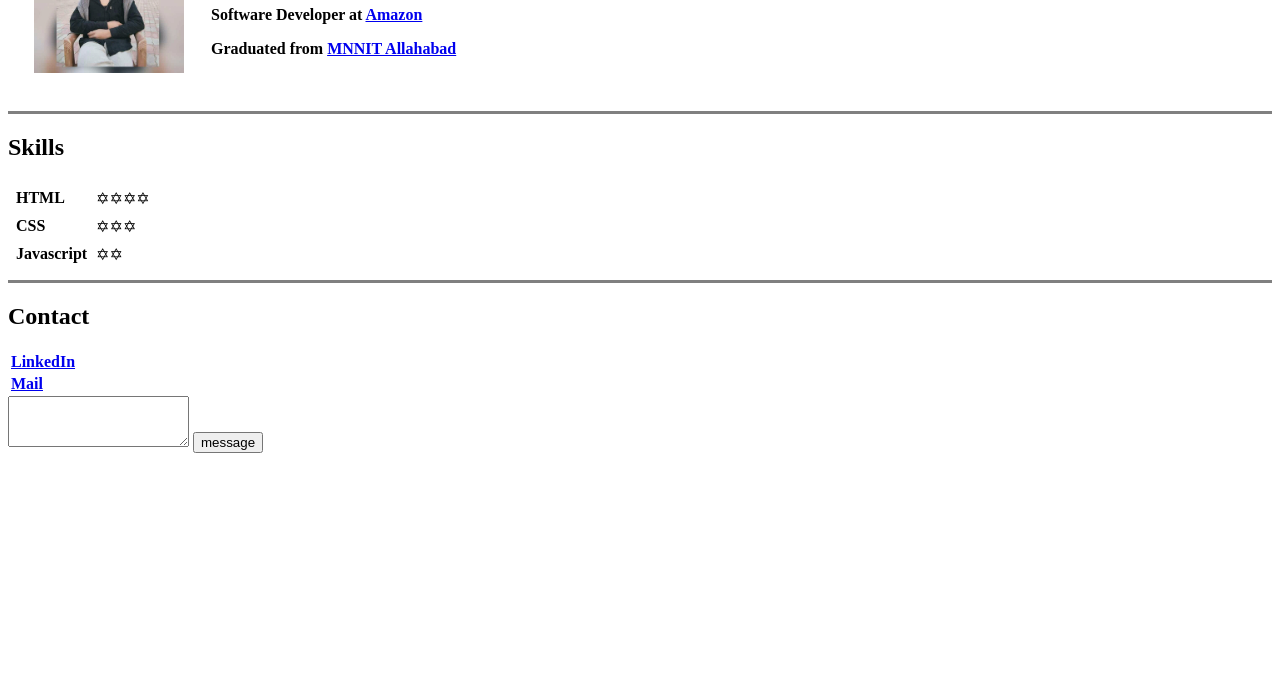
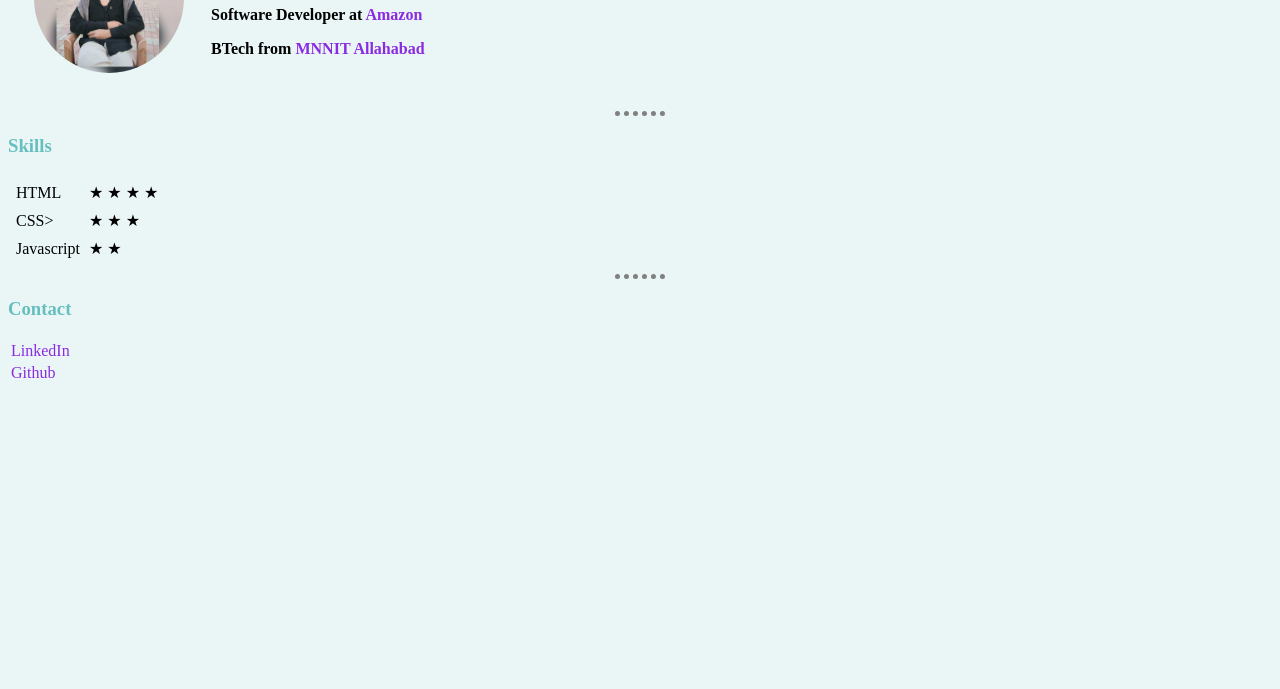
Before and after one commit to nitinkumar20/portfolio, a plain HTML site: page index.html in a window 1280 px wide. Shown: the part 111-800 px from the top of the page. Drawn offline with Linux system fonts and the light colour scheme.

Commit message:
CSS added

```diff
--- /dev/null
+++ b/CSS/style.css
@@ -0,0 +1,29 @@
+body {
+    background-color: #EAF6F6;
+}
+
+hr {
+
+    border-style: none;
+    border-top-style: dotted;
+    border-width: 5px;
+    border-color: grey;
+    width: 4%;
+}
+
+h1,h3
+{
+   color: #66bfbf;
+}
+
+img {
+    border-radius: 50%;
+  }
+
+  a:link
+  {
+
+    color: blueviolet;
+    text-decoration: none;
+
+  }
--- a/index.html
+++ b/index.html
@@ -6,6 +6,8 @@
     <meta http-equiv="X-UA-Compatible" content="IE=edge">
     <meta name="viewport" content="width=device-width, initial-scale=1.0">
     <title>Welcome</title>
+    <link rel="stylesheet" href="CSS/style.css">
+
 </head>
 
 <body>
@@ -14,14 +16,14 @@
 
         <tr>
             <td>
-                <img src="./images/avatar.jpg" alt="profile picture" width="150" height="150" >
+                <img src="./images/avatar.jpg" alt="profile picture" width="150" height="150">
             </td>
             <td>
                 <h1>Nitin Kumar</h1>
 
-                <p><b>Software Developer at <a href="amazon.com">Amazon</a> </b> </p>
+                <p><b>Software Developer at <a href="http://amazon.com">Amazon</a> </b> </p>
 
-                <p><b>Graduated from <a href="http://www.mnnit.ac.in">MNNIT Allahabad</a> </b> </p>
+                <p><b>BTech from <a href="http://www.mnnit.ac.in">MNNIT Allahabad</a> </b> </p>
 
 
             </td>
@@ -29,53 +31,48 @@
 
     </table>
 
-    <hr size="3" noshade >
+    <hr>
 
-    <h2>Skills</h2>
+    <h3>Skills</h3>
 
-    <table cellspacing ="7">
+    <table cellspacing="7">
 
         <tr>
-          <td> <b>HTML</b></td>
-          <td>✡✡✡✡</td>
+            <td> HTML</td>
+            <td>★ ★ ★ ★ </td>
         </tr>
 
         <tr>
-        <td> <b>CSS</b></td>
-        <td>✡✡✡</td>
+            <td> CSS></td>
+            <td>★ ★ ★ </td>
         </tr>
 
         <tr>
-        <td> <b>Javascript</b></td>
-        <td>✡✡</td>
+            <td> Javascript </td>
+            <td>★ ★ </td>
         </tr>
 
     </table>
 
-    <hr size="3" noshade >
+    <hr>
 
-    <h2>Contact</h2>
+    <h3>Contact</h3>
     <table>
         <tr>
 
-         <td><b><a href="https://www.linkedin.com/in/nitin-kumar-a6a072190/">LinkedIn </a> </b> </td>
+            <td><a href="https://www.linkedin.com/in/nitin-kumar-a6a072190/">LinkedIn </a>  </td>
 
         </tr>
 
         <tr>
 
-        <td> <b> <a href="chdnitin007@gmail.com">Mail </a> </b> </td>
+            <td>  <a href="https://github.com/nitinkumar20">Github </a></td>
 
         </tr>
 
 
     </table>
 
-    <form>
-        <textarea rows="3" cols="20"></textarea>
-        <input type="submit" value="message">
-
-    </form>
 
 
 
```
Lines whose indentation alone changed are shown as unchanged.
